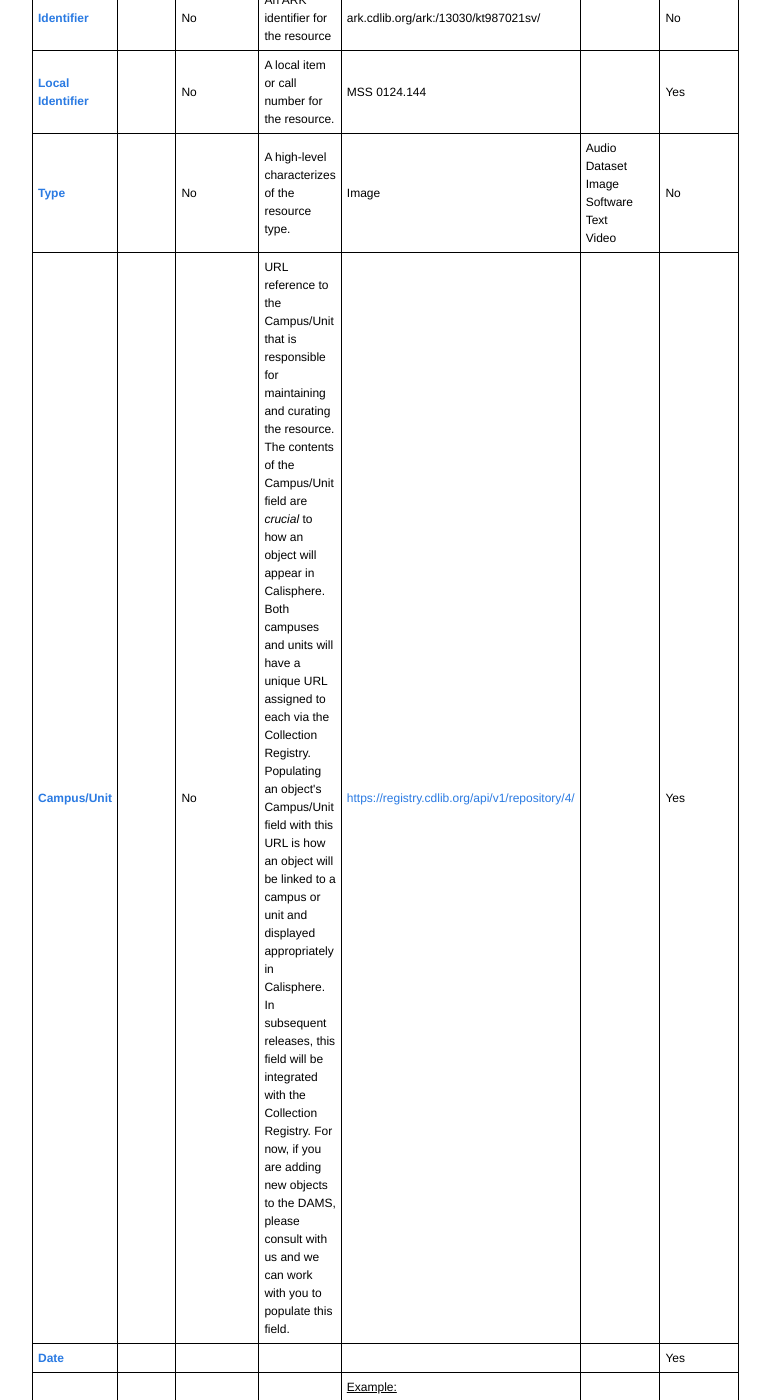
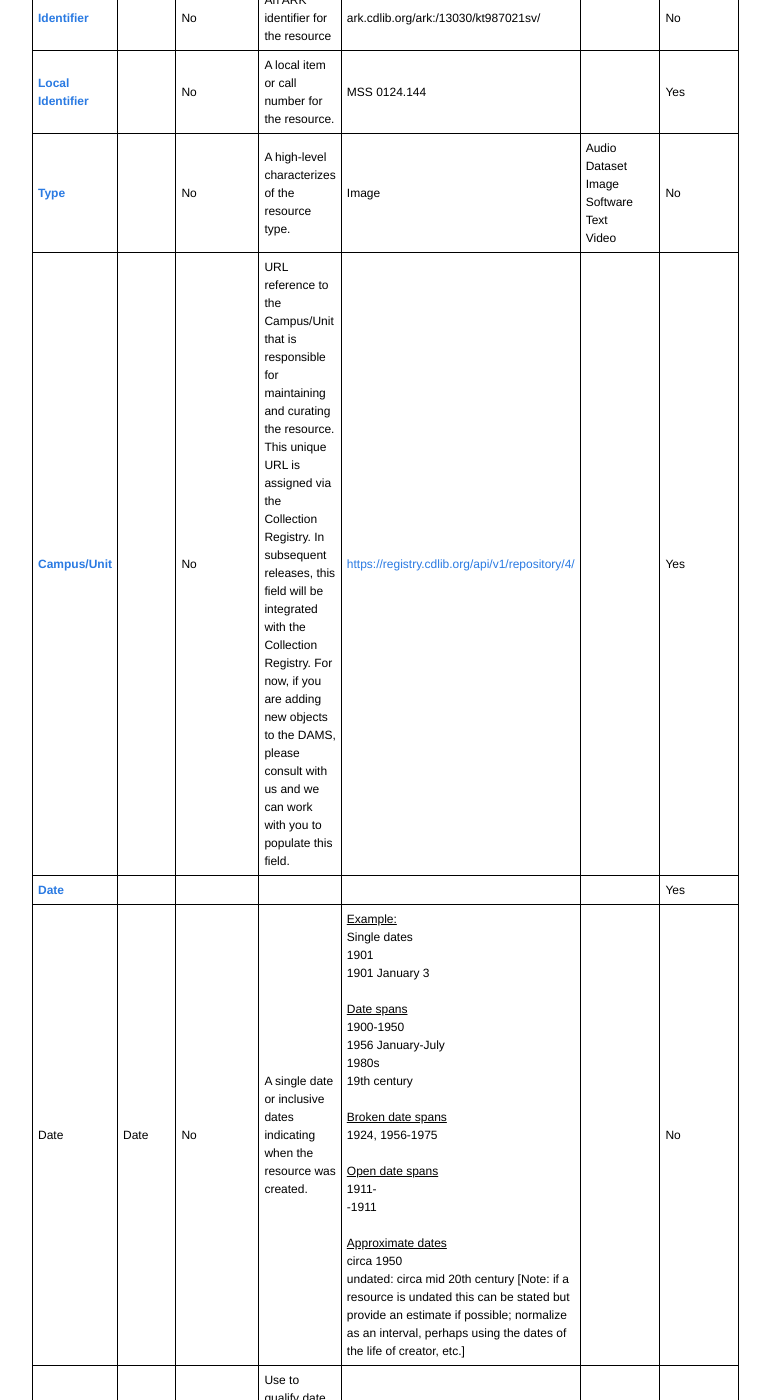
Before and after one commit to ucldc/ucldc-docs, a Jekyll site: the page built from docs/dams/metadata-model.md, in a window 1280 px wide and 1400 px high, scrolled down 1256 px. Shown: the whole window, without its empty margins (158-928 px from the left). Built offline with Jekyll 4.4.1, drawn with Linux system fonts in a browser that asks for light colours; nearby versions of some CDN libraries; some of the changed text lies outside the part shown.

Commit message:
Update metadata-model.md

```diff
--- a/docs/dams/metadata-model.md
+++ b/docs/dams/metadata-model.md
@@ -252,7 +252,7 @@
                 No
             </td>
             <td class="confluenceTd">
-                URL reference to the Campus/Unit that is responsible for maintaining and curating the resource. The contents of the Campus/Unit field are <em>crucial</em> to how an object will appear in Calisphere. Both campuses and units will have a unique URL assigned to each via the Collection Registry. Populating an object's Campus/Unit field with this URL is how an object will be linked to a campus or unit and displayed appropriately in Calisphere. In subsequent releases, this field will be integrated with the Collection Registry. For now, if you are adding new objects to the DAMS, please consult with us and we can work with you to populate this field.
+                URL reference to the Campus/Unit that is responsible for maintaining and curating the resource. This unique URL is assigned via the Collection Registry. In subsequent releases, this field will be integrated with the Collection Registry. For now, if you are adding new objects to the DAMS, please consult with us and we can work with you to populate this field.
             </td>
             <td class="confluenceTd">
                 <a href="https://registry.cdlib.org/api/v1/repository/4/">https://registry.cdlib.org/api/v1/repository/4/ </a>
@@ -1496,7 +1496,7 @@
                 No
             </td>
             <td class="confluenceTd">
-                URL reference to associated collections. The contents of the Collection field are <em>crucial</em> to how an object will appear in Calisphere. You will be able to define collections in the Collection Registry, which will assign each collection a unique URL. Populating an object's Collection field with this URL is how an object will be linked to a collection and displayed appropriately in Calisphere. In subsequent releases, this field will be integrated with the Collection Registry. For now, if you are adding new objects to the DAMS, please consult with us and we can work with you to populate this field.
+                URL reference to associated collections. This unique URL is assigned via the Collection Registry. In subsequent releases, this field will be integrated with the Collection Registry. For now, if you are adding new objects to the DAMS, please consult with us and we can work with you to populate this field.
             </td>
             <td class="confluenceTd">
                 https://registry.cdlib.org/api/v1/collection/10/<br/>
```
